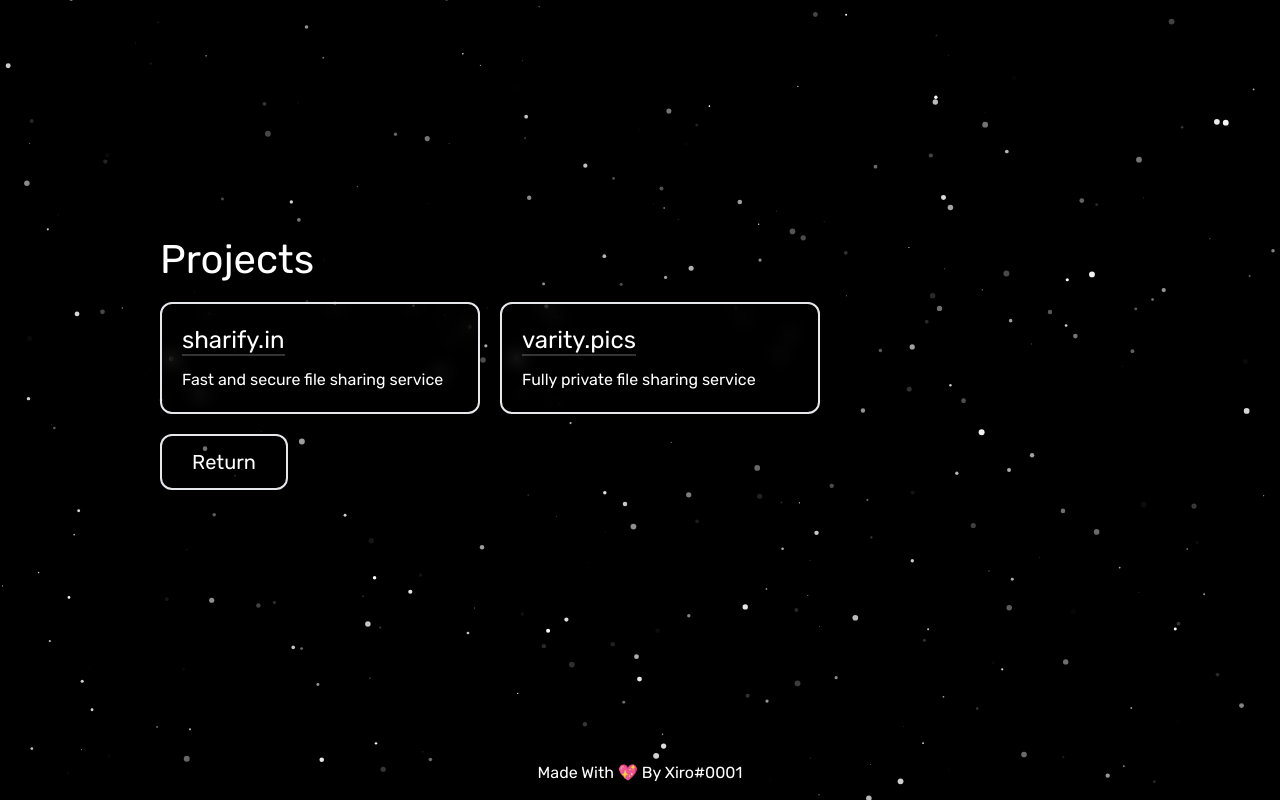
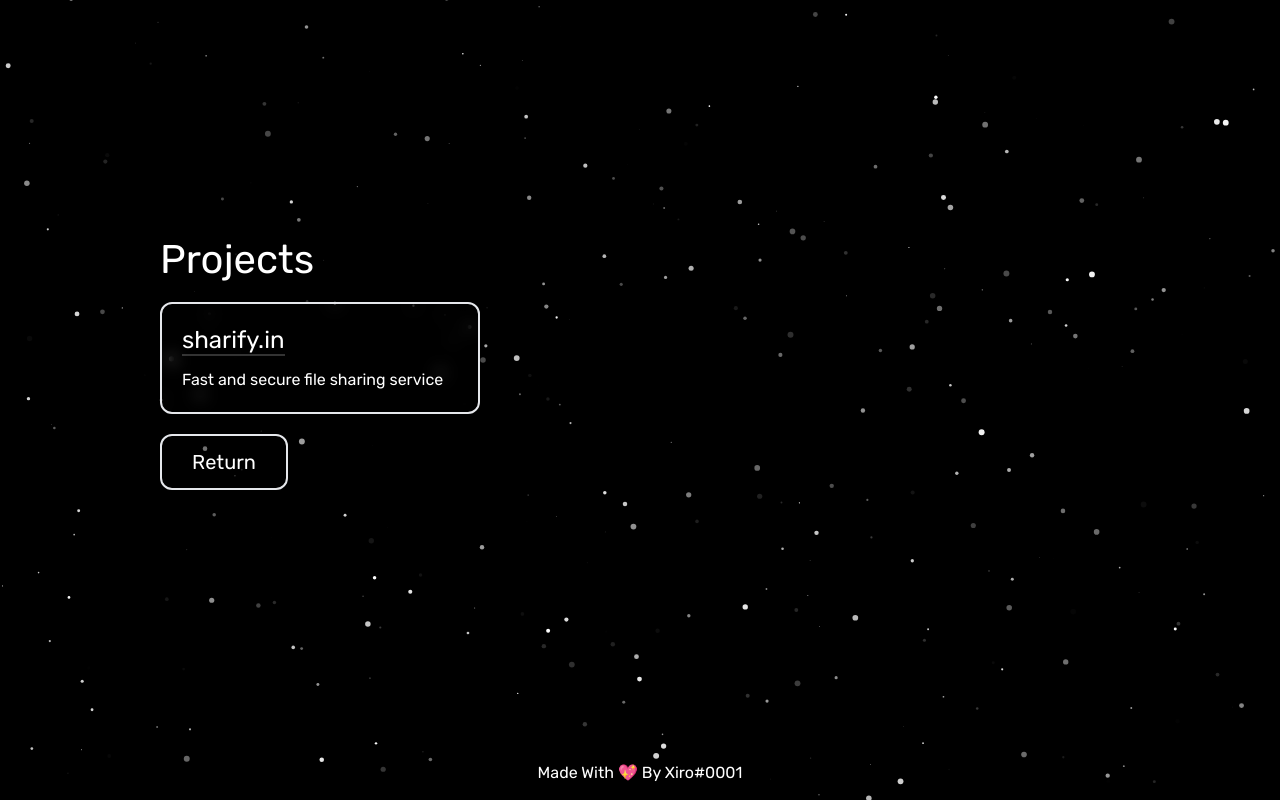
Before and after one commit to XiroXD/personal-page, a SvelteKit app: page /projects in a window 1280 px wide. Built offline with nearby package versions, Linux system fonts and the light colour scheme.

Commit message:
Update +page.svelte

```diff
--- a/src/routes/projects/+page.svelte
+++ b/src/routes/projects/+page.svelte
@@ -13,7 +13,7 @@
 	<h1 in:fly={{ duration: 850, y: 80 }}>Projects</h1>
 	<div class="flex gap-5 flex-wrap" in:fly={{ duration: 850, y: 80, delay: 200 }}>
 		<Project title="sharify.in" link="https://sharify.in" description="Fast and secure file sharing service"/>
-		<Project title="varity.pics" link="https://varity.pics" description="Fully private file sharing service"/>
+		<!--- <Project title="varity.pics" link="https://varity.pics" description="Fully private file sharing service"/> --->
 	</div>
 	<div class="relative mt-5" in:fly={{ duration: 850, y: 80, delay: 300 }}>
 		<Button text="Return" link="/" delay={150}/>
```
